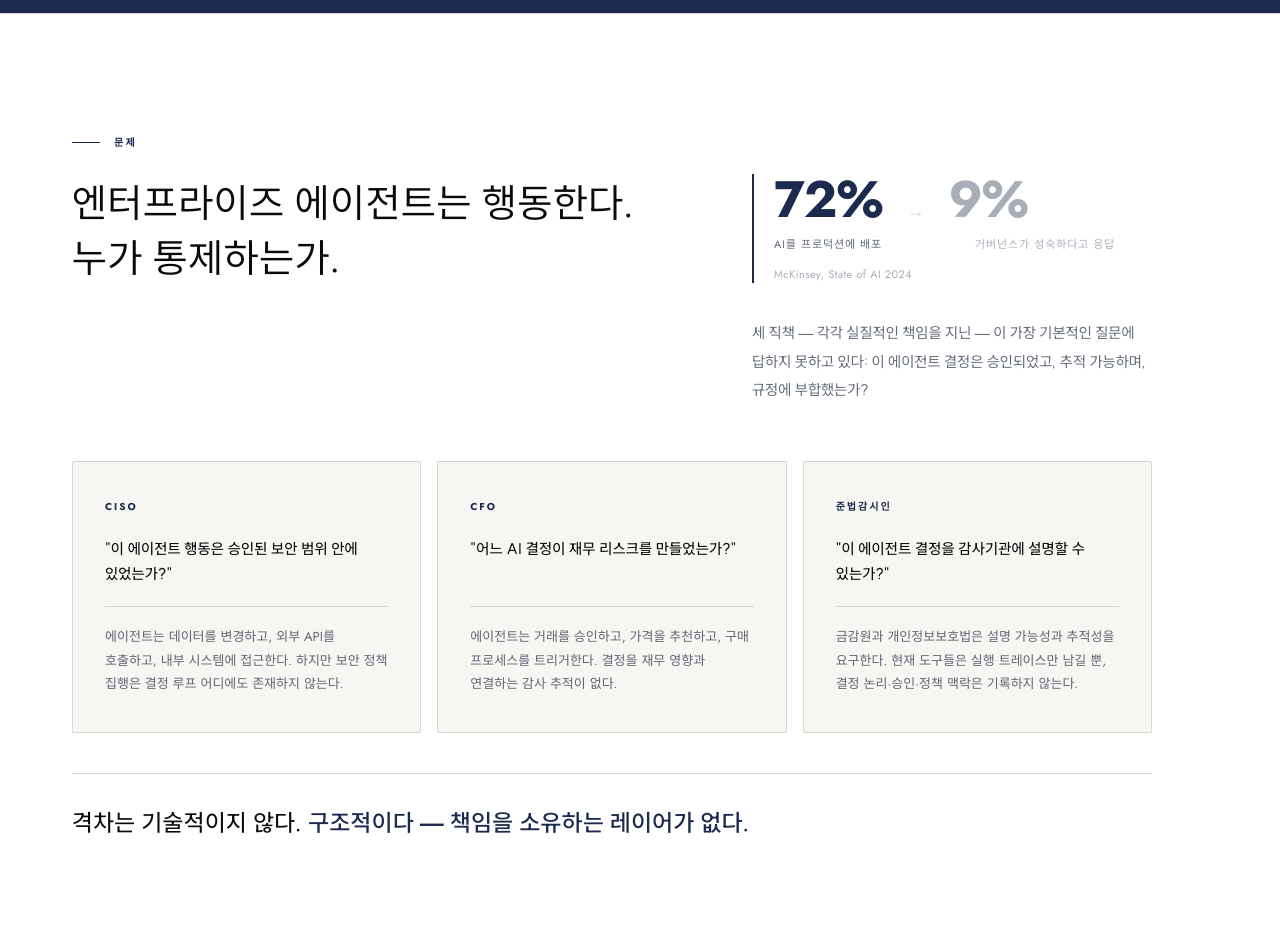
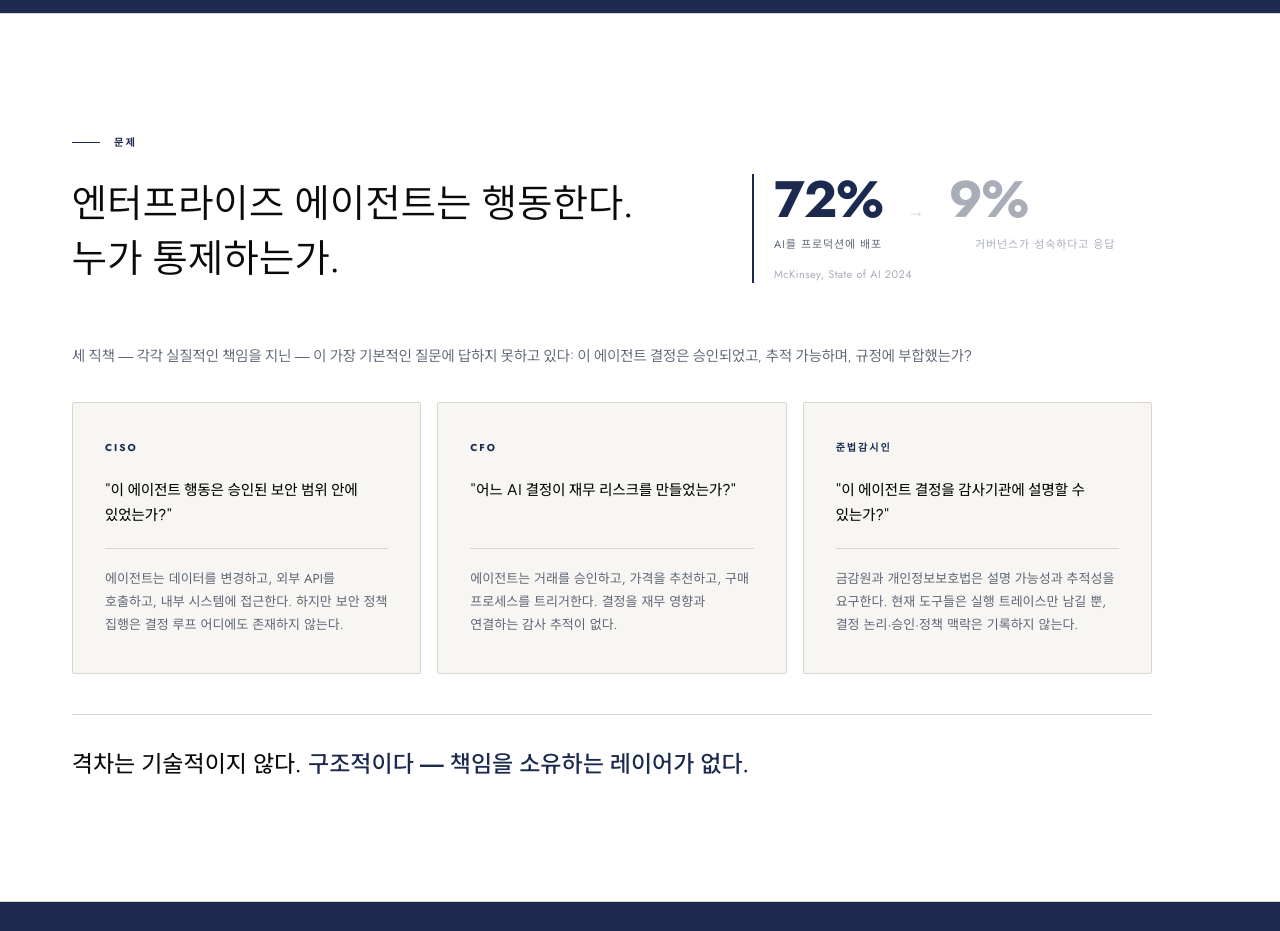
Before and after one commit to ben-blog/toren, a website: page vision.html in a window 1280 px wide. Shown: the part 1740-2671 px from the top of the page. Drawn offline with Linux system fonts and the light colour scheme.

Commit message:
refactor: move problem-intro below grid, full width above persona cards

```diff
--- a/vision.html
+++ b/vision.html
@@ -476,7 +476,7 @@
       }
       .pov-belief-num {
         position: absolute;
-        right: -8px;
+        left: -8px;
         bottom: -0.1em;
         font-family: var(--font-en);
         font-size: clamp(96px, 14vw, 180px);
@@ -634,7 +634,6 @@
       .problem-right {
         display: flex;
         flex-direction: column;
-        gap: 36px;
         padding-top: 40px;
       }
       .problem-stat {
@@ -687,6 +686,8 @@
         font-size: 15px;
         color: var(--slate);
         line-height: 1.9;
+        max-width: var(--col-wide);
+        margin-bottom: 32px;
       }
       body.ko .problem-intro {
         font-family: var(--font-kr);
@@ -1772,9 +1773,9 @@
             </div>
             <div class="problem-stat-source" id="problem-stat-source"></div>
           </div>
-          <p class="problem-intro" id="problem-intro"></p>
         </div>
       </div>
+      <p class="problem-intro fade" id="problem-intro"></p>
       <div class="persona-grid">
         <div class="persona-card fade fd1">
           <div class="persona-role" id="persona-role-1"></div>
```
